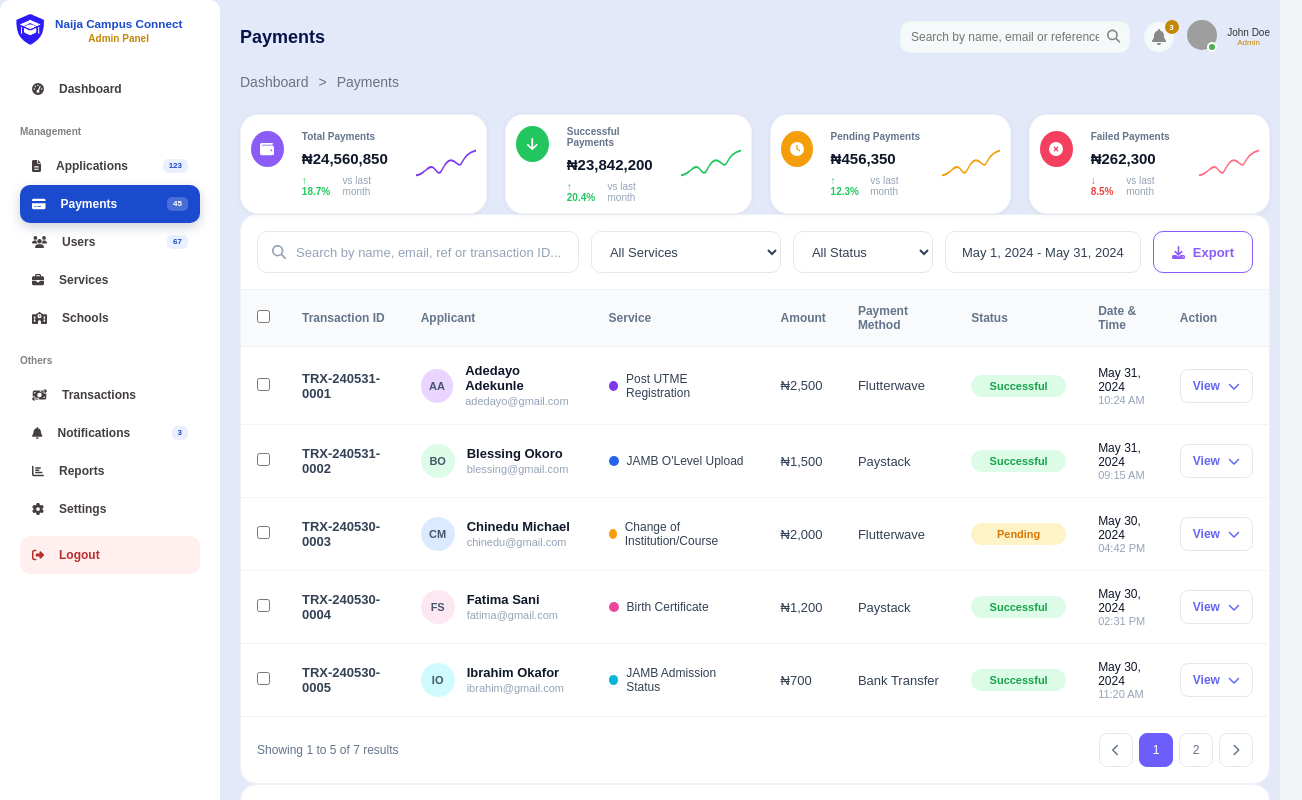
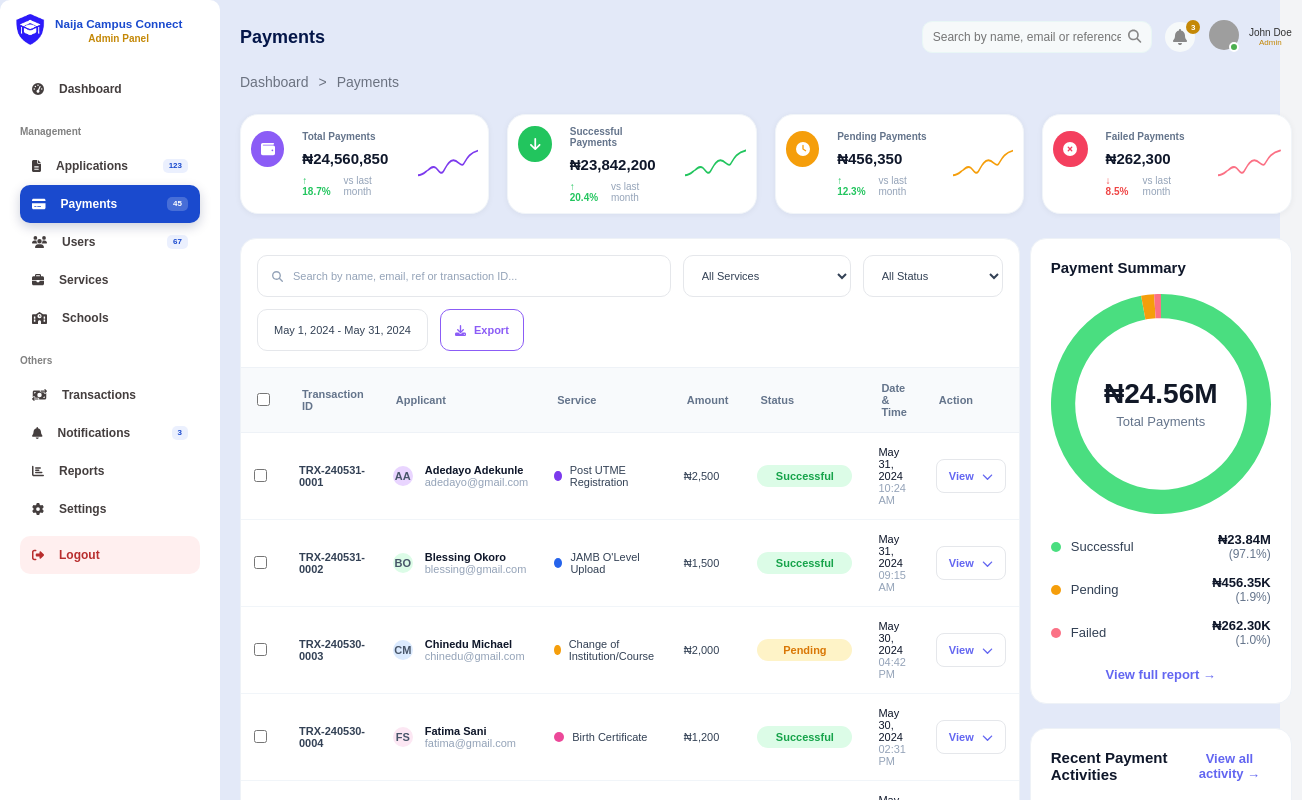
Before and after one commit to Richstar-plus/postutme_form-main, a React (Vite) app in the folder users/: page /admin/payments in a window 1280 px wide. Shown: the top 800 px of the page, 1302 px wide, since content can reach past the window. Built offline with nearby package versions, Linux system fonts and the light colour scheme; grey boxes are pictures that could not be loaded; a web font is replaced by a local one.

Commit message:
style: Adjust layout and spacing in payment components; update CSS for improved responsiveness

```diff
--- a/users/src/admin/App.css
+++ b/users/src/admin/App.css
@@ -18,7 +18,6 @@
 .admin-container {
   display: flex;
   background-color: var(--admin-background-color);
-  height: 170vh;
 }
 
 .admin-app-sidebar {
--- a/users/src/admin/components/payment-components/Payment.css
+++ b/users/src/admin/components/payment-components/Payment.css
@@ -1,7 +1,7 @@
 .payment-dashboard-layout {
   display: grid;
   grid-template-columns: 2fr 1fr;
-  gap: 24px;
+  gap: 10px;
   margin-top: 24px;
 }
 
--- a/users/src/admin/components/payment-components/Payment.jsx
+++ b/users/src/admin/components/payment-components/Payment.jsx
@@ -1,6 +1,7 @@
 import Transactions from "./Transactions";
 import PaymentSummary from "./PaymentSummary";
 import RecentPaymentActivities from "./RecentPaymentActivities";
+import "./payment.css"
 
 export function Payments() {
   return (
--- a/users/src/admin/components/payment-components/Transactions.css
+++ b/users/src/admin/components/payment-components/Transactions.css
@@ -33,14 +33,14 @@
 
 .transactions-search svg {
   color: #94a3b8;
-  font-size: 14px;
+  font-size: 11px;
 }
 
 .transactions-search input {
   border: none;
   outline: none;
   width: 100%;
-  font-size: 13px;
+  font-size: 11px;
   color: #0f172a;
 }
 
@@ -54,7 +54,7 @@
   border-radius: 10px;
   padding: 0 14px;
   background: #fff;
-  font-size: 13px;
+  font-size: 11px;
   color: #334155;
   min-width: 140px;
   cursor: pointer;
@@ -67,14 +67,14 @@
   border-radius: 10px;
   display: flex;
   align-items: center;
-  font-size: 13px;
+  font-size: 11px;
   color: #334155;
   background: #fff;
 }
 
 .export-btn {
   height: 42px;
-  padding: 0 18px;
+  padding: 0 14px;
   border: 1px solid #8b5cf6;
   border-radius: 10px;
   background: #fff;
@@ -82,7 +82,7 @@
   display: flex;
   align-items: center;
   gap: 8px;
-  font-size: 13px;
+  font-size: 11px;
   font-weight: 600;
   cursor: pointer;
   transition: 0.2s;
@@ -108,16 +108,16 @@
 .transactions-table th {
   text-align: left;
   padding: 14px 16px;
-  font-size: 12px;
+  font-size: 11px;
   color: #64748b;
   font-weight: 600;
   border-bottom: 1px solid #eef2f7;
 }
 
 .transactions-table td {
-  padding: 16px;
+  padding: 13px;
   border-bottom: 1px solid #f1f5f9;
-  font-size: 13px;
+  font-size: 11px;
   color: #334155;
 }
 
@@ -136,8 +136,8 @@
 }
 
 .avatar {
-  width: 34px;
-  height: 34px;
+  width: 20px;
+  height: 20px;
   border-radius: 50%;
   font-size: 11px;
   font-weight: 700;
@@ -150,7 +150,7 @@
 
 .applicant-info h5 {
   margin: 0;
-  font-size: 13px;
+  font-size: 11px;
   color: #0f172a;
   font-weight: 600;
 }
@@ -166,7 +166,7 @@
 
 .trx-id {
   color: #475569;
-  font-size: 12px;
+  font-size: 11px;
   font-weight: 600;
 }
 
@@ -179,7 +179,7 @@
   align-items: center;
   gap: 8px;
   color: #334155;
-  font-size: 12px;
+  font-size: 11px;
 }
 
 .service-dot {
@@ -224,7 +224,7 @@
 }
 
 .date-time span {
-  font-size: 12px;
+  font-size: 11px;
   color: #0f172a;
   font-weight: 500;
 }
@@ -251,7 +251,7 @@
   gap: 8px;
 
   cursor: pointer;
-  font-size: 12px;
+  font-size: 11px;
   font-weight: 600;
 }
 
@@ -271,7 +271,7 @@
 }
 
 .pagination > div:first-child {
-  font-size: 12px;
+  font-size: 11px;
   color: #64748b;
 }
 
@@ -290,7 +290,7 @@
 
   cursor: pointer;
   color: #64748b;
-  font-size: 12px;
+  font-size: 11px;
 }
 
 .transaction-pagination-controls button.active {
--- a/users/src/admin/components/payment-components/Transactions.jsx
+++ b/users/src/admin/components/payment-components/Transactions.jsx
@@ -229,7 +229,6 @@ export default function Transactions() {
             <th>Applicant</th>
             <th>Service</th>
             <th>Amount</th>
-            <th>Payment Method</th>
             <th>Status</th>
             <th>Date & Time</th>
             <th>Action</th>
@@ -291,8 +290,6 @@ export default function Transactions() {
               <td>
                 ₦{item.amount.toLocaleString()}
               </td>
-
-              <td>{item.provider}</td>
 
               <td>
                 <span
--- a/users/src/admin/pages/Payment.jsx
+++ b/users/src/admin/pages/Payment.jsx
@@ -1,7 +1,7 @@
 import "./Payment.css";
 
 import { PaymentCard } from "../components/payment-components/PaymentCard";
-import {Payments} from "../components/payment-components/Payment"
+import {Payments} from "../components/payment-components/Payment";
 
 import {
   faWallet,
```
